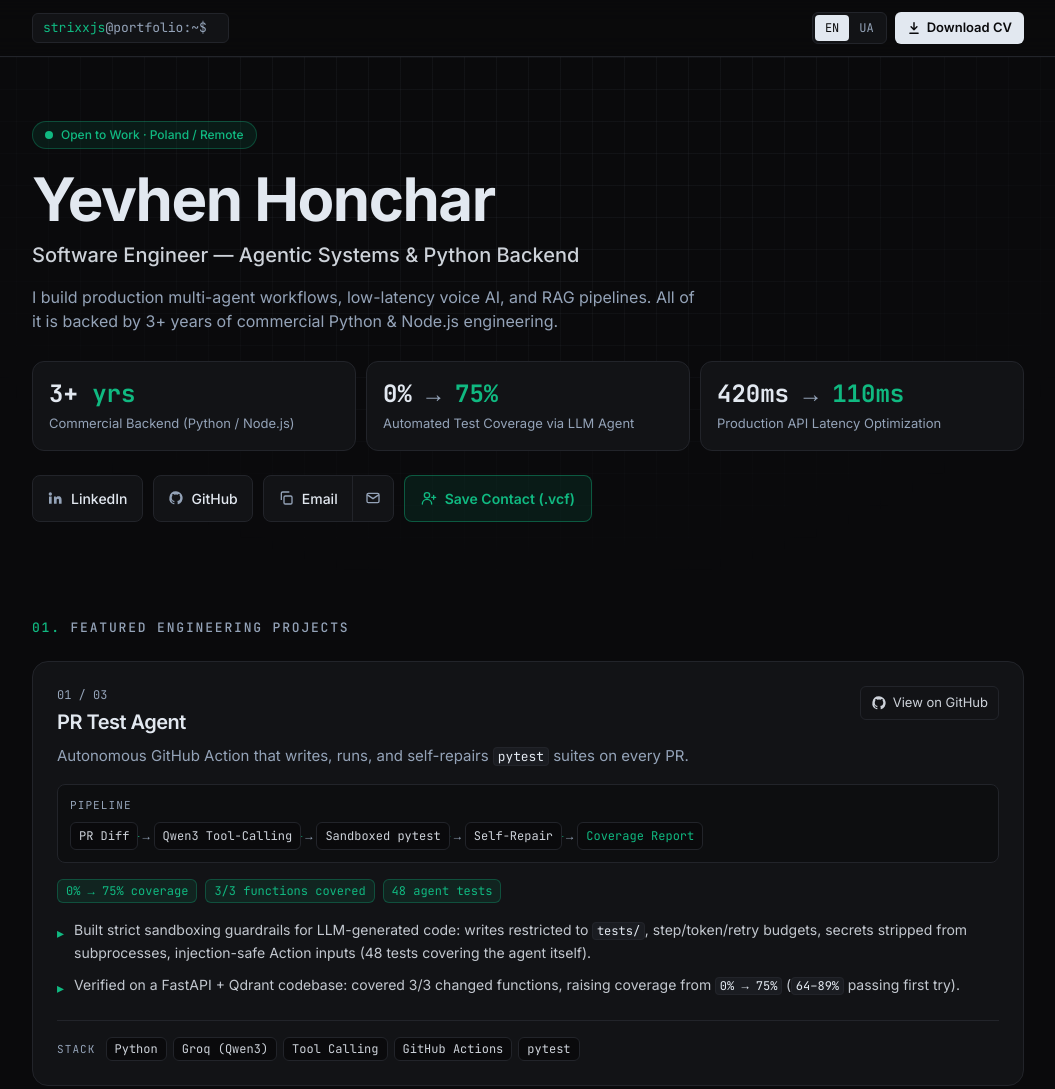
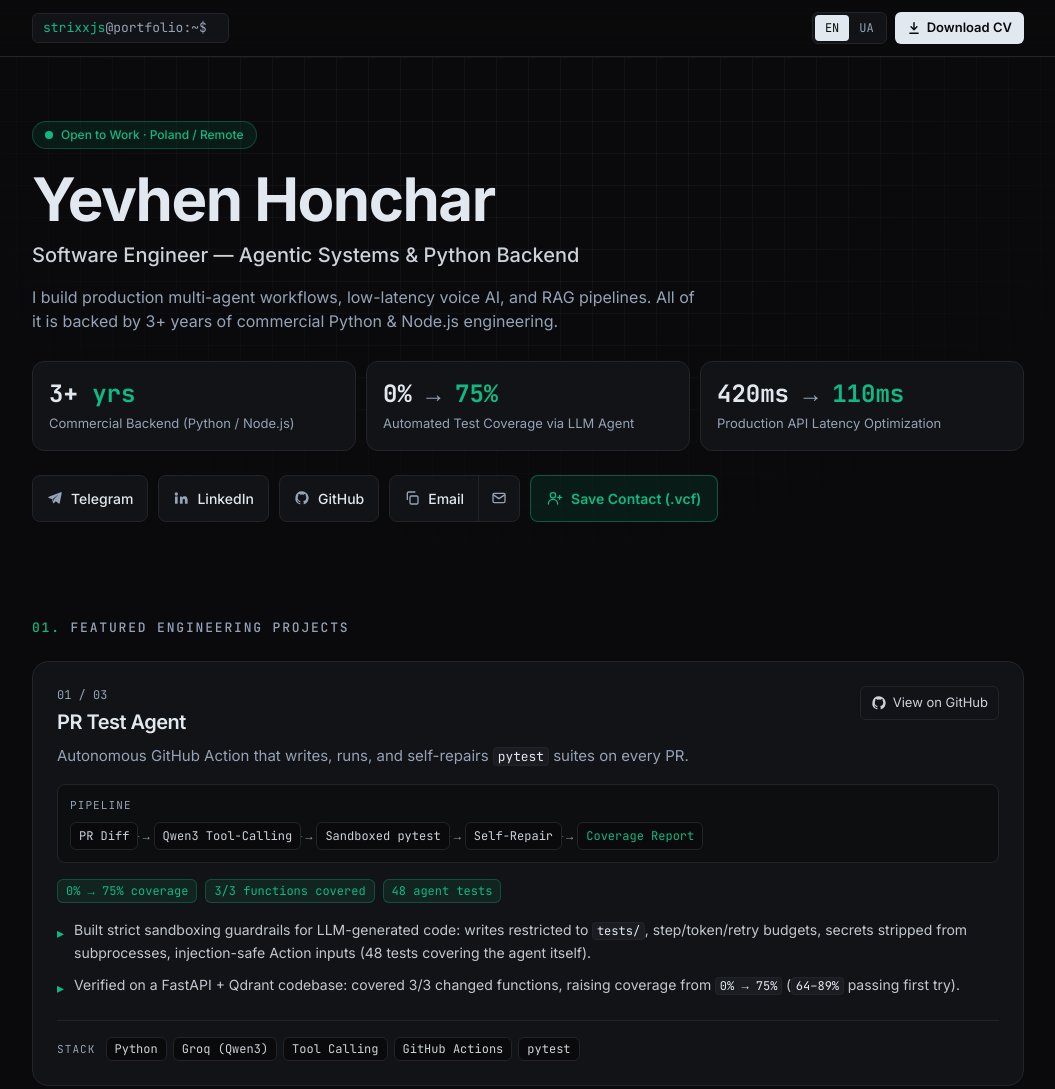
Before and after one commit to strixxjs/strixxjs.github.io, a plain HTML site: page index.html in a window 1280 px wide. Shown: the top 1089 px of the page, without its empty margins (112-1167 px from the left). Drawn offline with nearby package versions, Linux system fonts and the light colour scheme.

Commit message:
Add Telegram contact

```diff
--- a/index.html
+++ b/index.html
@@ -241,7 +241,7 @@
       linkedin: 'https://linkedin.com/in/yevhen-honchar',
       github: 'https://github.com/strixxjs',
       site: 'https://strixxjs.github.io/',
-      telegramHandle: '',
+      telegramHandle: 'Strixx',
     };
 
     /* =========================================================
```
